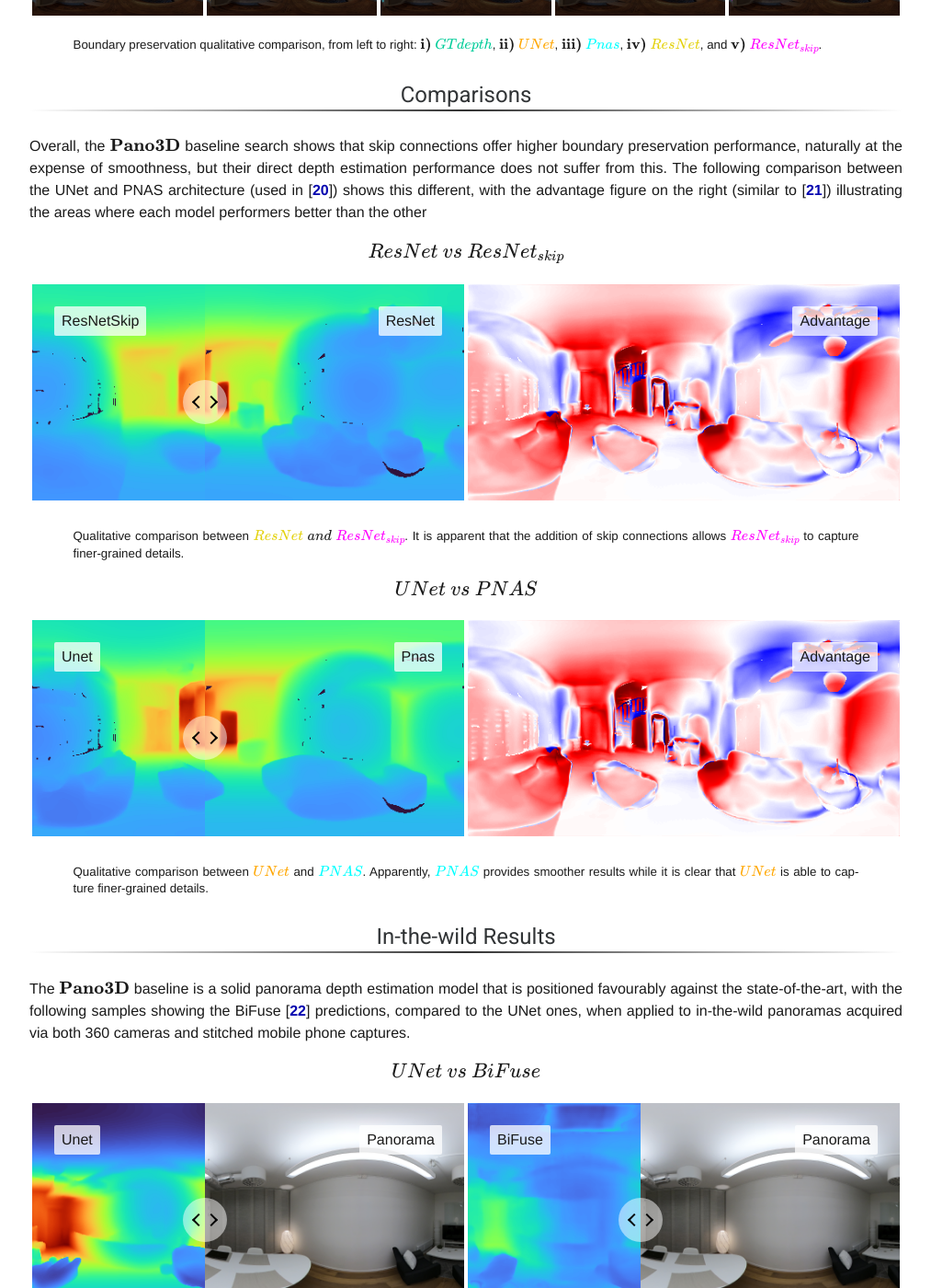
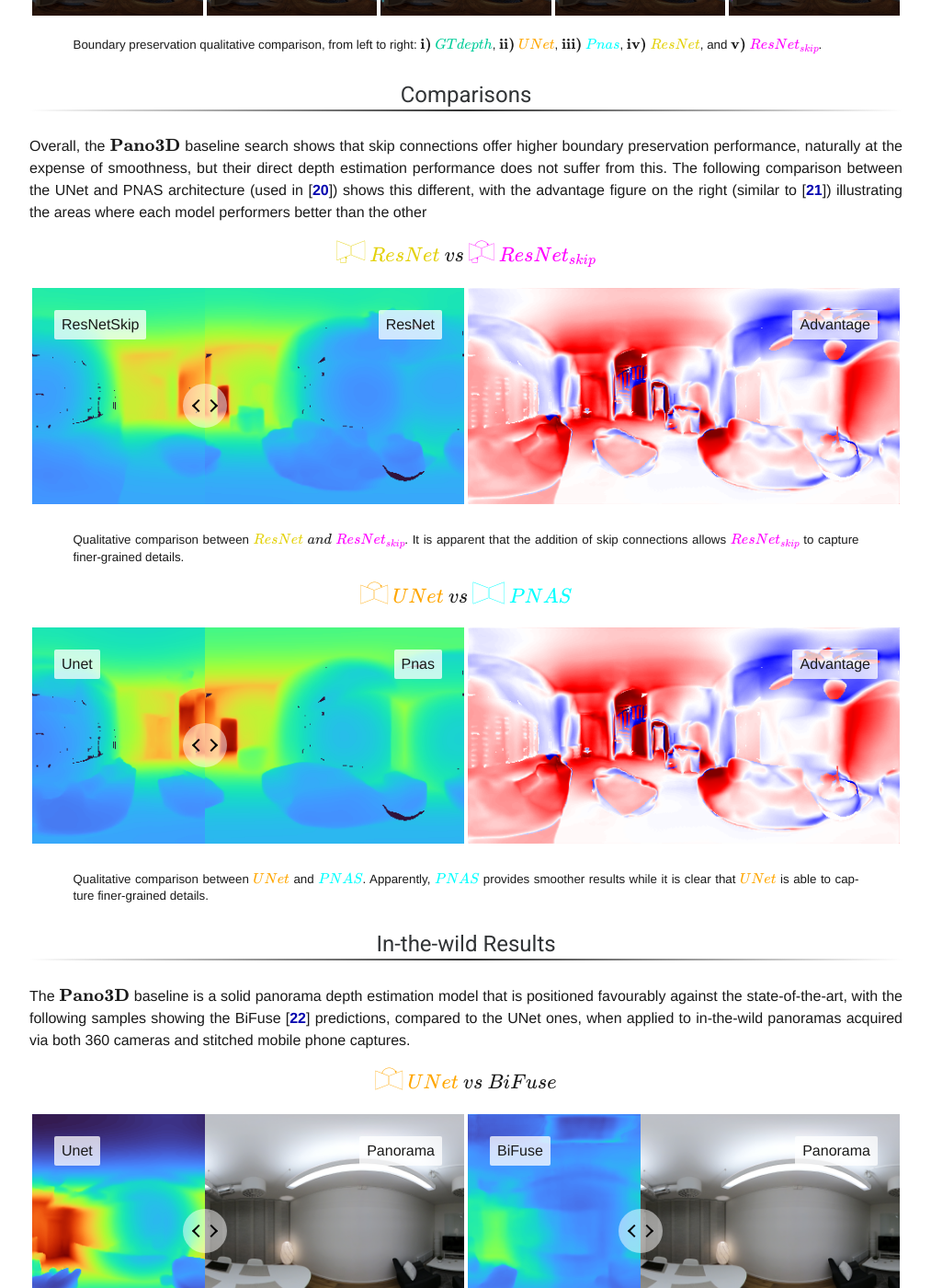
Before and after one commit to VCL3D/Pano3D, a Jekyll site: the page index.html, which Jekyll copies as it is, in a window 1280 px wide and 1400 px high, scrolled down 7640 px. Shown: the whole window at 92% size, without its empty margins (133-1146 px from the left). Built offline with Jekyll 4.4.1, drawn with Linux system fonts in a browser that asks for light colours; some web fonts are replaced; formulas are drawn with MathJax 3; a style sheet for code colours, icons or effects is not loaded.

Commit message:
Update index.html

```diff
--- a/index.html
+++ b/index.html
@@ -657,7 +657,9 @@
                 does not suffer from this. The following comparison between the UNet and PNAS architecture (used in [<a href="#Rebalancing"><b>20</b></a>]) shows this
                 different, with the advantage figure on the right (similar to [<a href="#HoHoNet"><b>21</b></a>]) illustrating the areas where each model performers better than the other
 
-	        <h3 align="center">\(ResNet\) \(vs\) \(ResNet_{skip}\)</h3>
+	        <h3 align="center"><span class="icon-resnet_icon"></span>
+                                \(\color{#E3D10A}{ResNet}\) \(vs\) <span class="icon-resnet_skip_icon"></span>
+                                \(\color{#FF00FF}{ResNet_{skip}}\)</h3>
                 <table>
                     <tr>
                         <td>
@@ -682,7 +684,8 @@
                     It is apparent that the addition of skip connections allows \(\color{#FF00FF}{ResNet_{skip}}\) to capture finer-grained details.
                 </p>
 
-                <h3 align="center">\({UNet}\) \(vs\) \({PNAS}\)</h3>
+                <h3 align="center"><span class="icon-unet"></span>
+                                \(\color{#FFA600}{UNet}\) \(vs\) <span class="icon-pnas"></span> \(\color{#00FFFF}{PNAS}\)</h3>
 
                 <table>
                     <tr>
@@ -716,7 +719,8 @@
                     acquired via both 360 cameras and stitched mobile phone captures.
                    </p>
 
-                   <h3 align="center">\({UNet}\) \(vs\) \({BiFuse}\)</h3>
+                   <h3 align="center"><span class="icon-unet"></span>
+                                \(\color{#FFA600}{UNet}\) \(vs\) \({BiFuse}\)</h3>
                    <table>
                     <tr>
                         <td>
```
